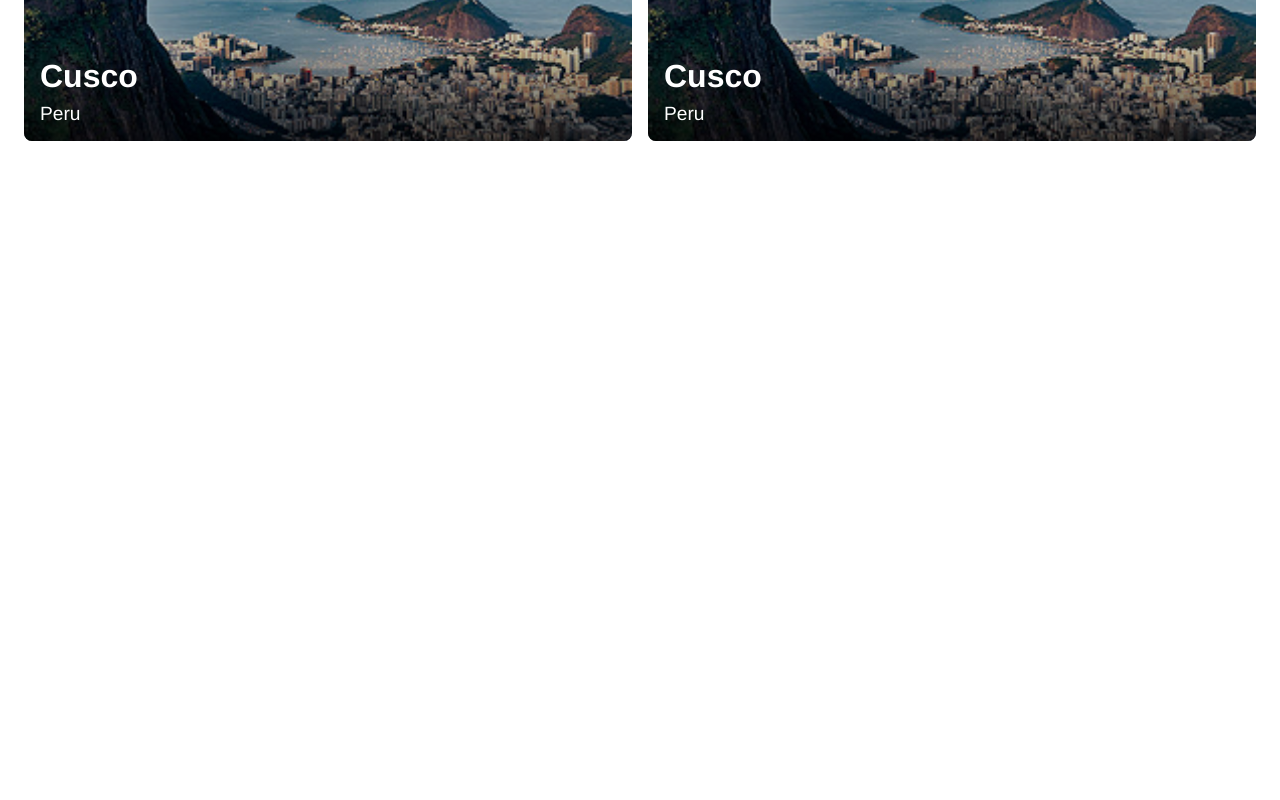
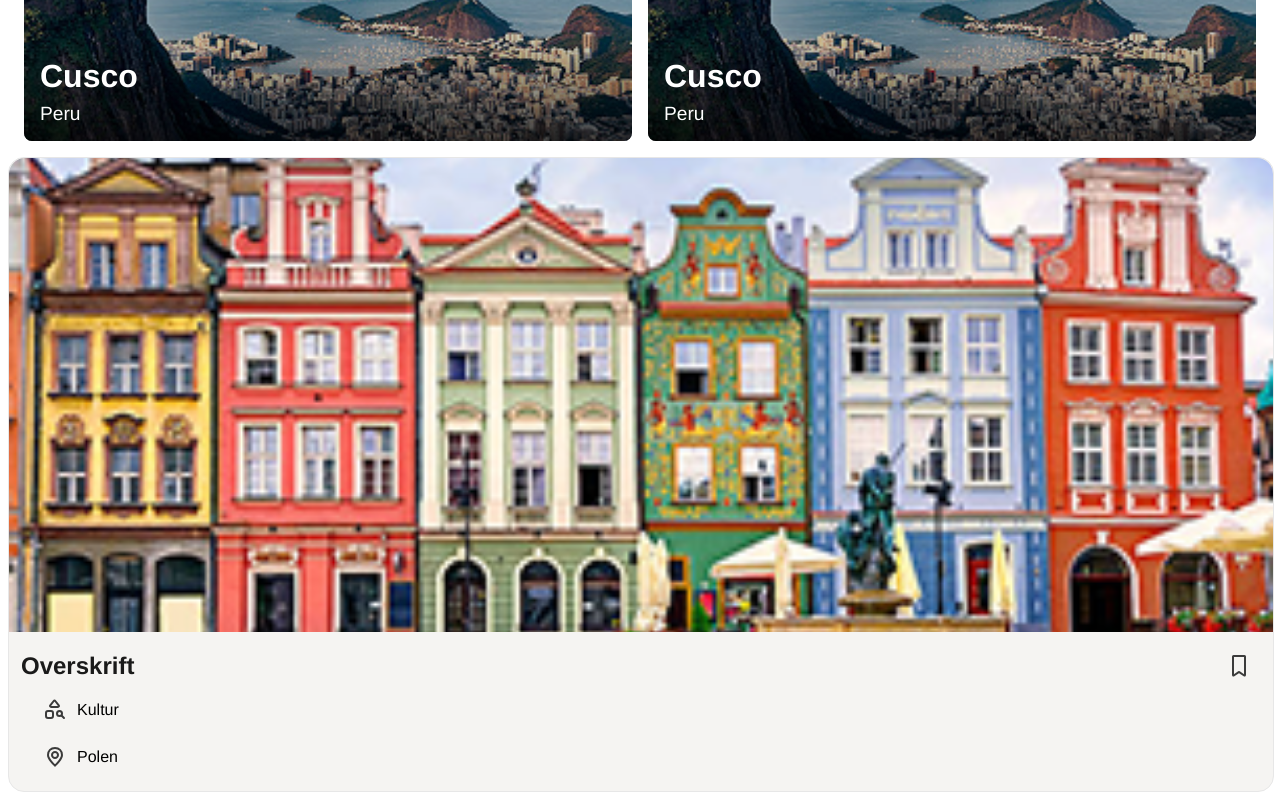
Before and after one commit to mamelishah/gemly-project-webapplication, a React (Vite) app: page /gemly-project-webapplication/saved in a window 1280 px wide. Shown: the part 1074-1874 px from the top of the page. Before the commit the page ends 1239 px from the top, so only its background shows below. Built offline with nearby package versions, Linux system fonts and the light colour scheme.

Commit message:
tilføjet placeholdertext til bigcard

```diff
--- a/src/App.tsx
+++ b/src/App.tsx
@@ -4,6 +4,8 @@ import TopBar from "./components/ui/layout/TopBar";
 import SearchBar from "./components/ui/input/SearchBar";
 import CountryCircleCard from "./components/cards/CountryCircleCard";
 import PlanToTravelCard from "./components/cards/PlanToTravelCard";
+import BigCard from "./components/cards/bigCard/BigCard";
+import categoryIcon from "/src/assets/icons/kategori/category-icon.svg";
 
 function App() {
   return (
@@ -23,6 +25,13 @@ function App() {
         <PlanToTravelCard />
         <PlanToTravelCard />
       </div>
+
+      <BigCard
+        category="Kultur"
+        location="Polen"
+        title="Overskrift"
+        categoryIcon={categoryIcon}
+      />
     </>
   );
 }
--- a/src/components/cards/bigCard/BigCard.tsx
+++ b/src/components/cards/bigCard/BigCard.tsx
@@ -1,26 +1,25 @@
 import "./BigCard.css";
 import polenImage from "/src/assets/images/countries/Polen/polen-main-image.png";
-import categoryIcon from "/src/assets/icons/kategori/category-icon.svg";
 import locationIcon from "/src/assets/icons/card funktioner/mapLocation-icon.svg";
 import pinIcon from "/src/assets/icons/navbar/pin-icon.svg";
 
-export function BigCard() {
+export function BigCard({category, location, title, categoryIcon}) {
   return (
     <section className="big-card">
       <img id="big-card-image" src={polenImage} alt="Polen Image" />
       <div id="card-content">
         <div id="card-header">
-        <h2>Overskrift</h2>
+        <h2>{title}</h2>
         <img src={pinIcon} alt="Pin Icon" />
         </div>
         <div id="card-info">
             <div id="category">
                 <img src={categoryIcon} alt="Category Icon" />
-                <span>Kategori</span>
+                <span>{category}</span>
             </div>
             <div id="location">
                 <img src={locationIcon} alt="Location Icon" />
-                <span id="location">Lokation</span>
+                <span id="location">{location}</span>
           </div>
         </div>
       </div>
```
